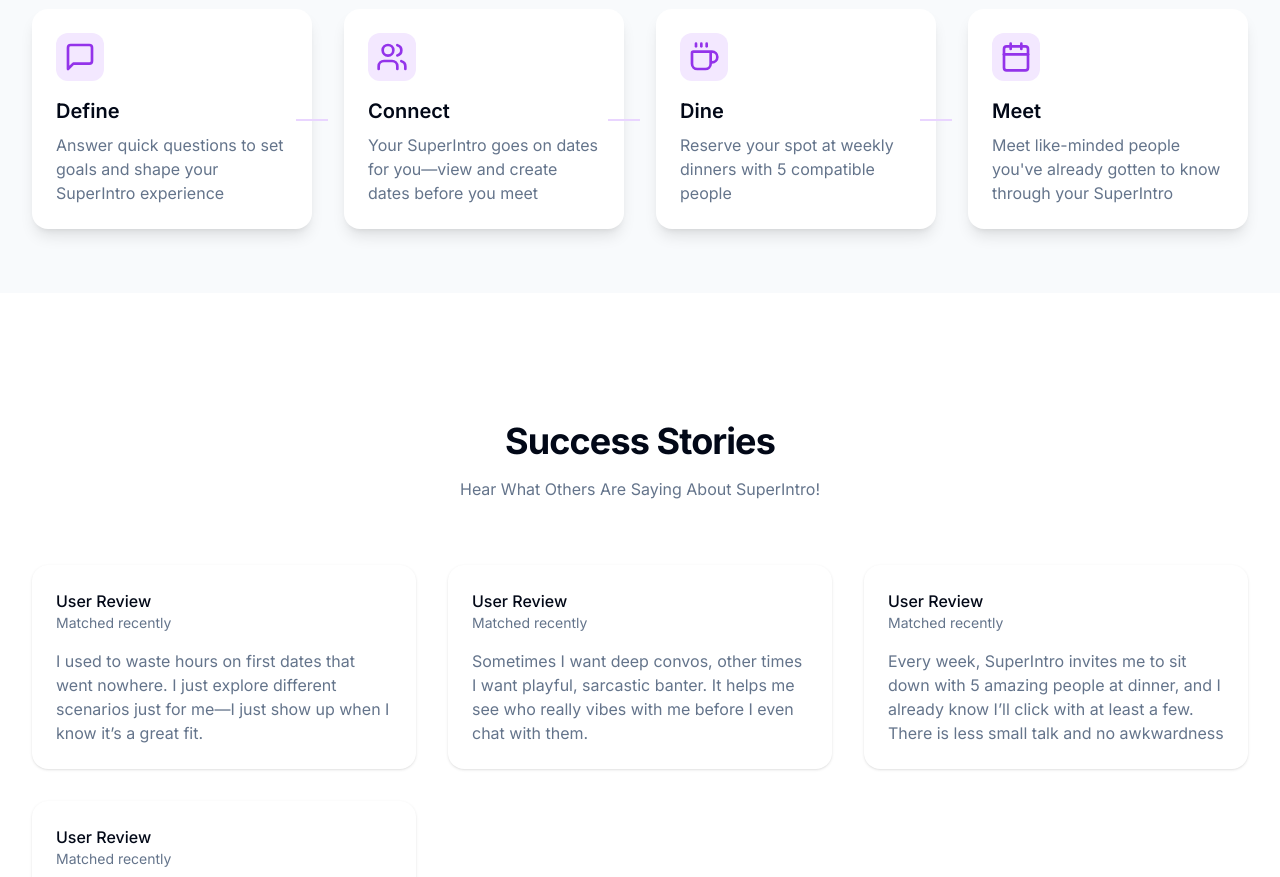
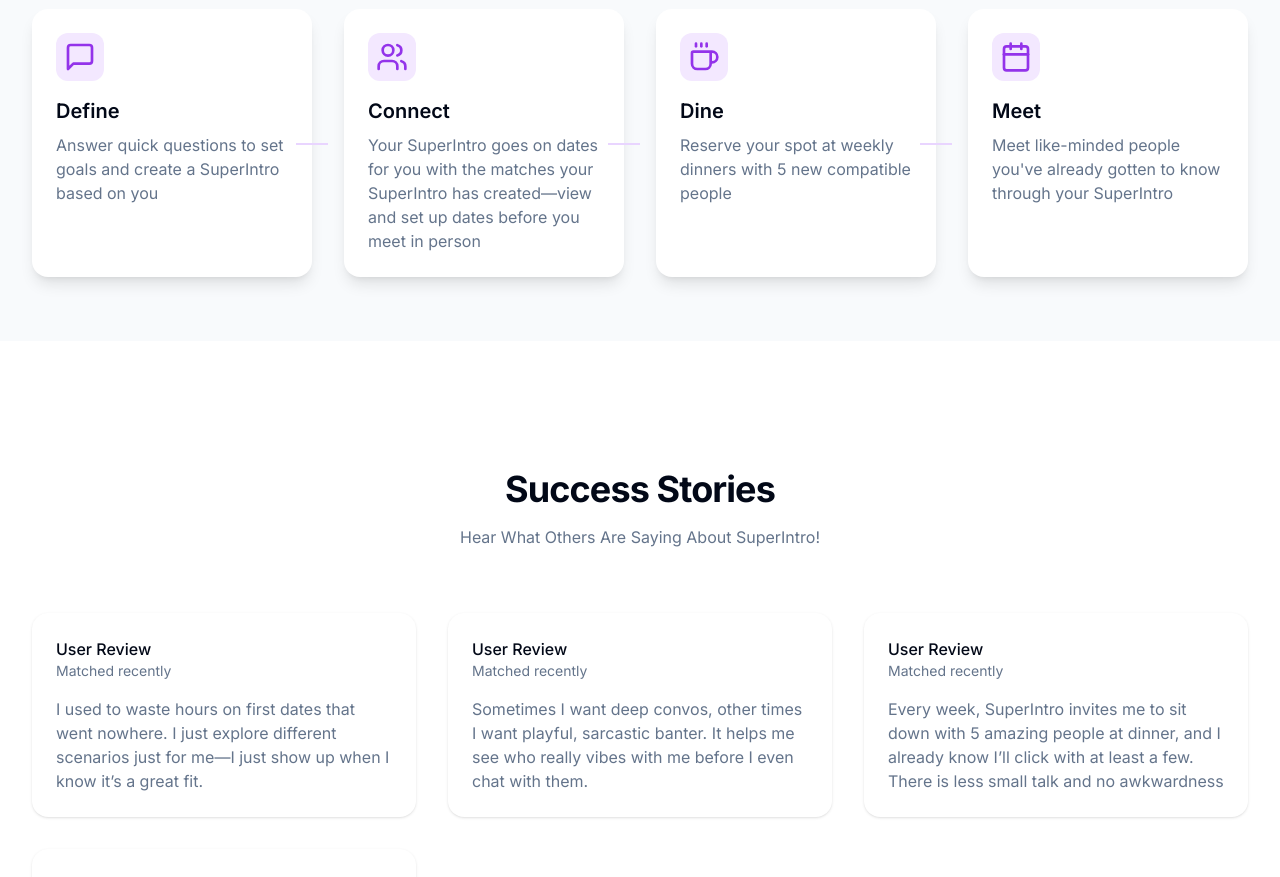
Before and after one commit to AiOS-Internship-PersonaNet/Landing-page, a Next.js app: page / in a window 1280 px wide. Shown: the part 900-1777 px from the top of the page. Built offline with nearby package versions, Linux system fonts and the light colour scheme.

Commit message:
Update page.jsx
Update "How to" wording

```diff
--- a/app/page.jsx
+++ b/app/page.jsx
@@ -147,19 +147,19 @@ export default function LandingPage() {
                   icon: <MessageSquare className="h-8 w-8" />,
                   title: "Define",
                   description:
-                    "Answer quick questions to set goals and shape your SuperIntro experience",
+                    "Answer quick questions to set goals and create a SuperIntro based on you",
                 },
                 {
                   icon: <Users className="h-8 w-8" />,
                   title: "Connect",
                   description:
-                    "Your SuperIntro goes on dates for you—view and create dates before you meet",
+                    "Your SuperIntro goes on dates for you with the matches your SuperIntro has created—view and set up dates before you meet in person",
                 },
                 {
                   icon: <Coffee className="h-8 w-8" />,
                   title: "Dine",
                   description:
-                    "Reserve your spot at weekly dinners with 5 compatible people",
+                    "Reserve your spot at weekly dinners with 5 new compatible people",
                 },
                 {
                   icon: <Calendar className="h-8 w-8" />,
```
